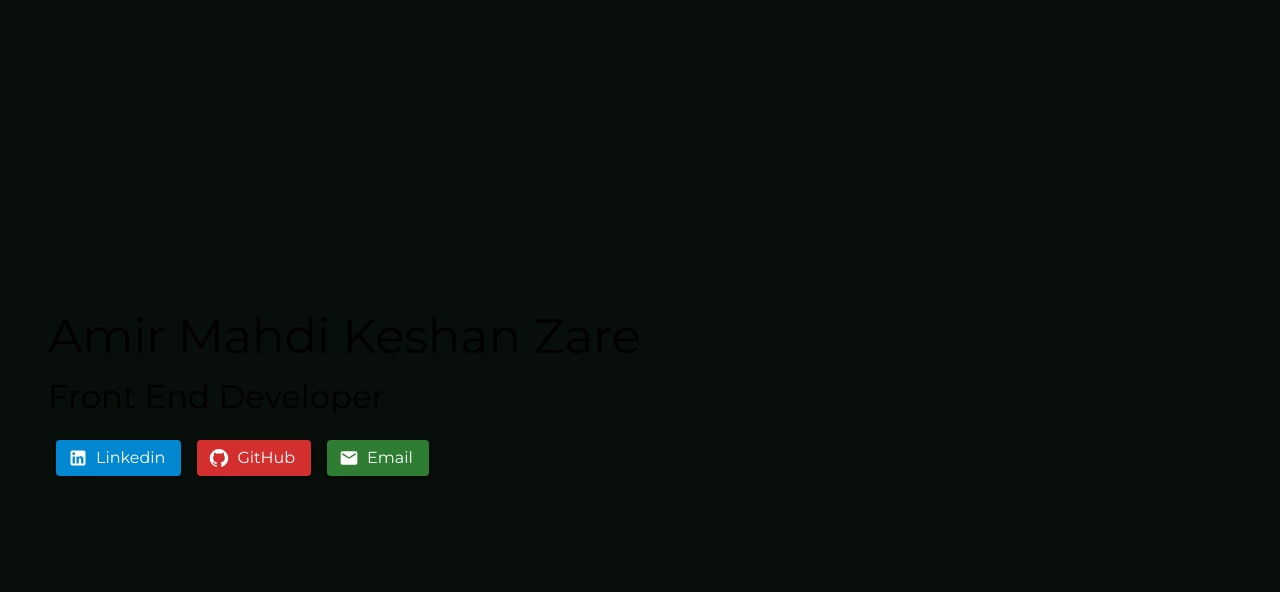
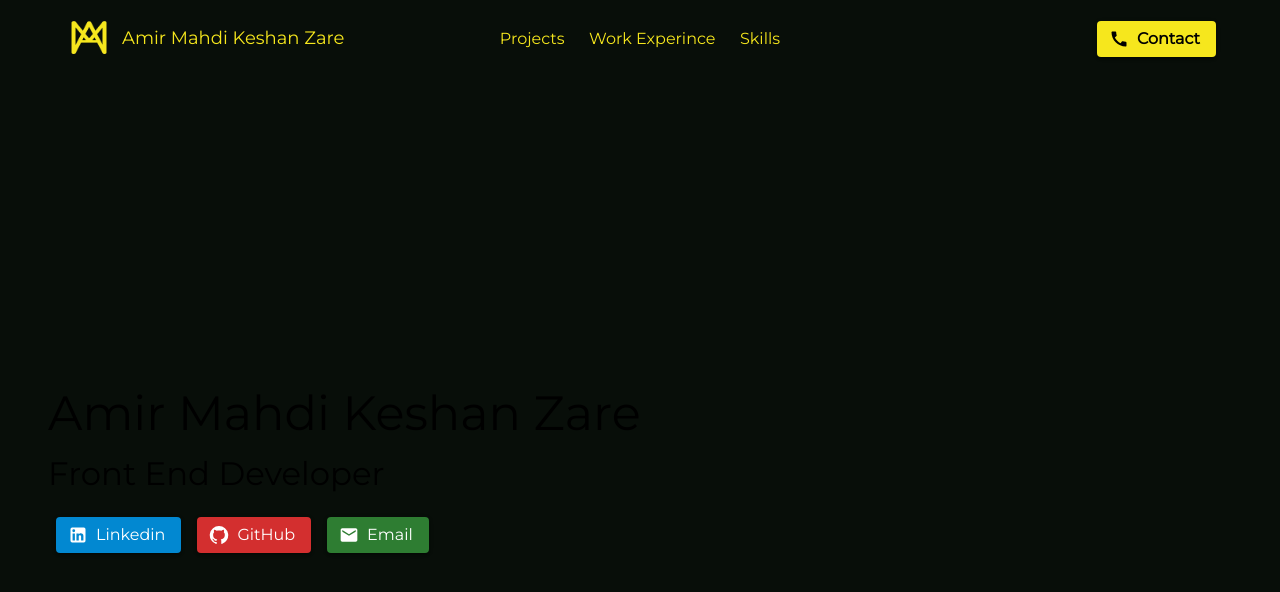
Before and after one commit to amirmahdizare/Portfolio-Old-React-App, a React (Create React App) app: page / in a window 1280 px wide. Shown: the top 592 px of the page. Built offline with nearby package versions, Linux system fonts and the light colour scheme.

Commit message:
Add Desktop Header

```diff
--- a/src/components/Layout/Header/Header.tsx
+++ b/src/components/Layout/Header/Header.tsx
@@ -1,16 +1,12 @@
 import React from 'react'
-import { Avatar, Box } from '@mui/material'
+import { Box } from '@mui/material'
 import { Resposive } from './components/Resposive'
-
-
-
-
-
-
+import { Desktop } from './components/Desktop'
 
 export const Header = () => {
     return (
         <Box component={'header'}>
+            <Desktop />
             <Resposive />
         </Box>
     )
```
